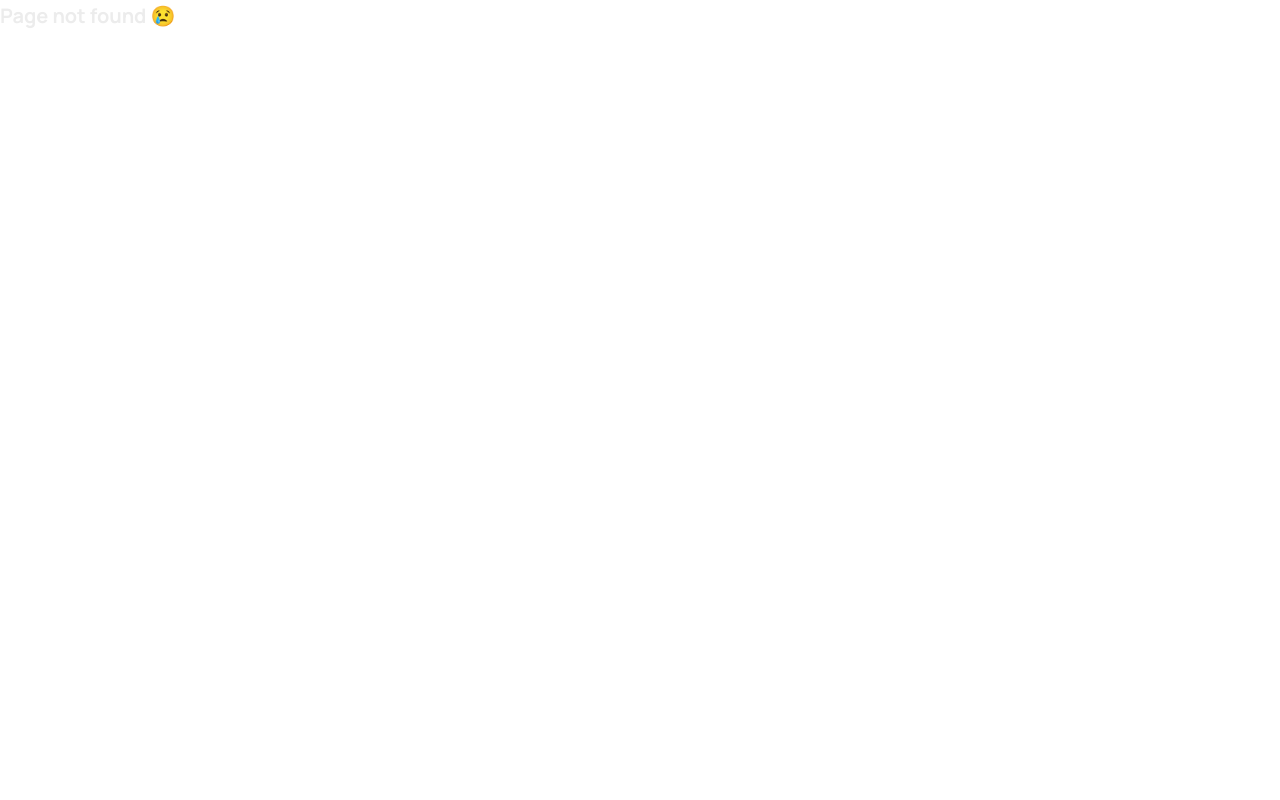
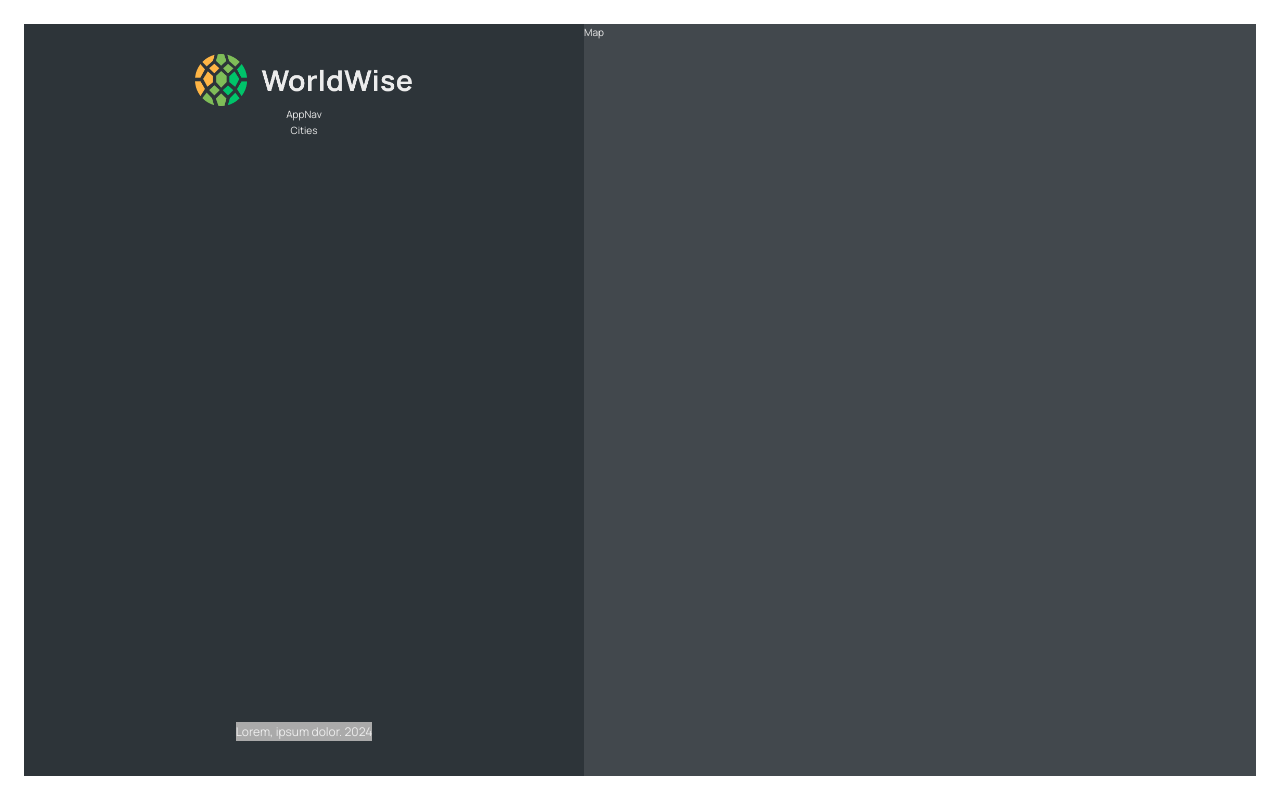
Before and after one commit to erenavar/world-trip, a React (Vite) app: page /app/cities in a window 1280 px wide. Before the commit this address had no page. Built offline with nearby package versions, Linux system fonts and the light colour scheme.

Commit message:
create children route of side bar

```diff
--- a/src/App.jsx
+++ b/src/App.jsx
@@ -16,7 +16,11 @@ export default function App() {
           <Route path="product" element={<ProductPage />} />
           <Route path="pricing" element={<PricingPage />} />
           <Route path="login" element={<Login />} />
-          <Route path="app" element={<AppLayout />} />
+          <Route path="app" element={<AppLayout />} >
+            <Route path="cities" element={<p>Cities</p>}/>
+            <Route path="countries" element={<p>Countries</p>}/>
+            <Route path="form" element={<p>Form</p>}/>
+          </Route>
           <Route path="*" element={<PageNotFound />} />
         </Routes>
       </BrowserRouter>
--- a/src/components/SideBar.jsx
+++ b/src/components/SideBar.jsx
@@ -2,6 +2,7 @@ import React from 'react';
 import styles from "./SideBar.module.css";
 import Logo from './Logo';
 import AppNav from './AppNav';
+import { Outlet } from 'react-router-dom';
 
 
 export default function SideBar() {
@@ -9,8 +10,9 @@ export default function SideBar() {
     <div className={styles.sidebar}>
       <Logo/>
       <AppNav/>
+      <Outlet/>
 
-      <p>List of Cities</p>
+
       <footer className={styles.footer}>
         <p className={styles.copyright}>Lorem, ipsum dolor. {new Date().getFullYear()}</p>
       </footer>
```
